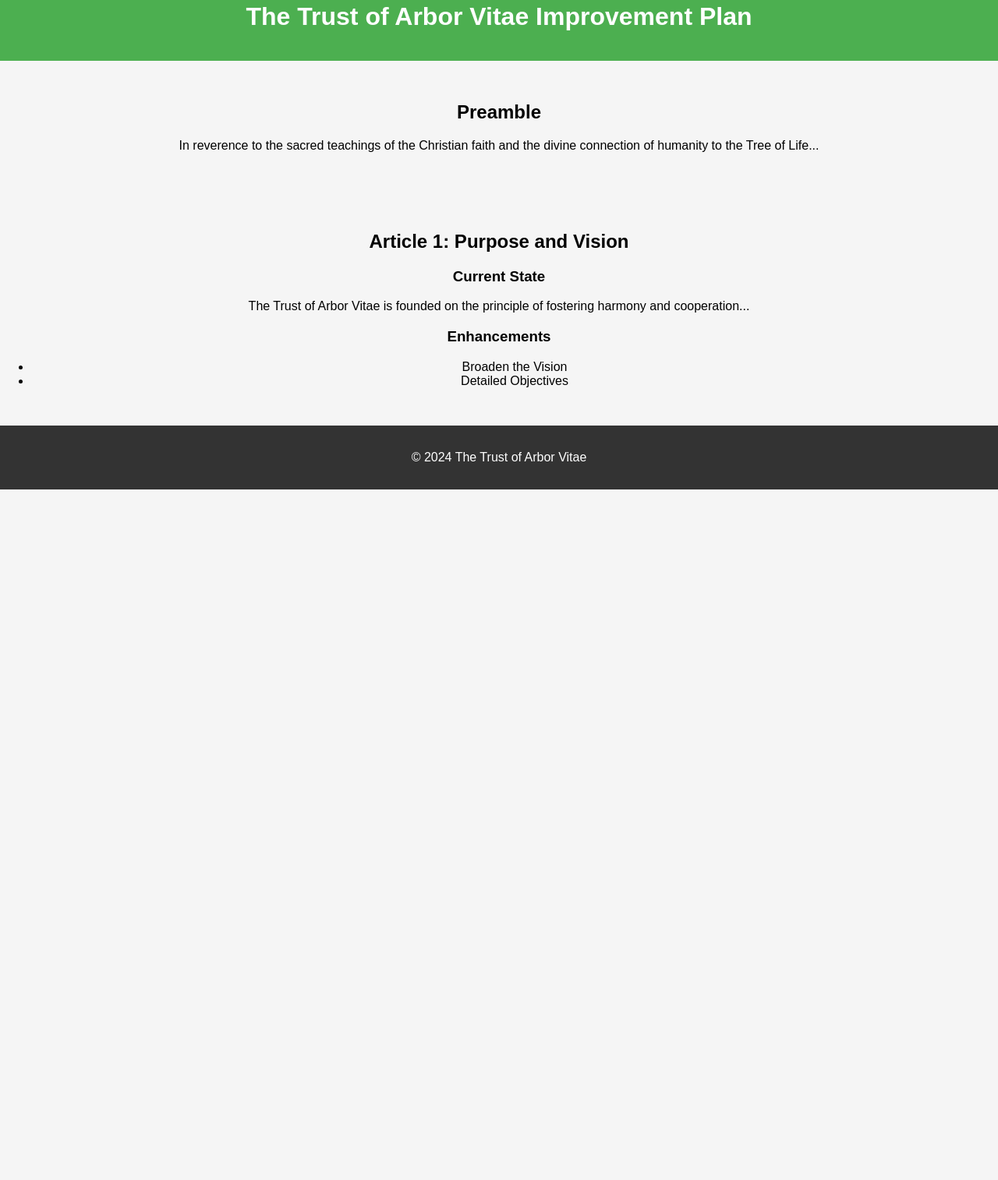
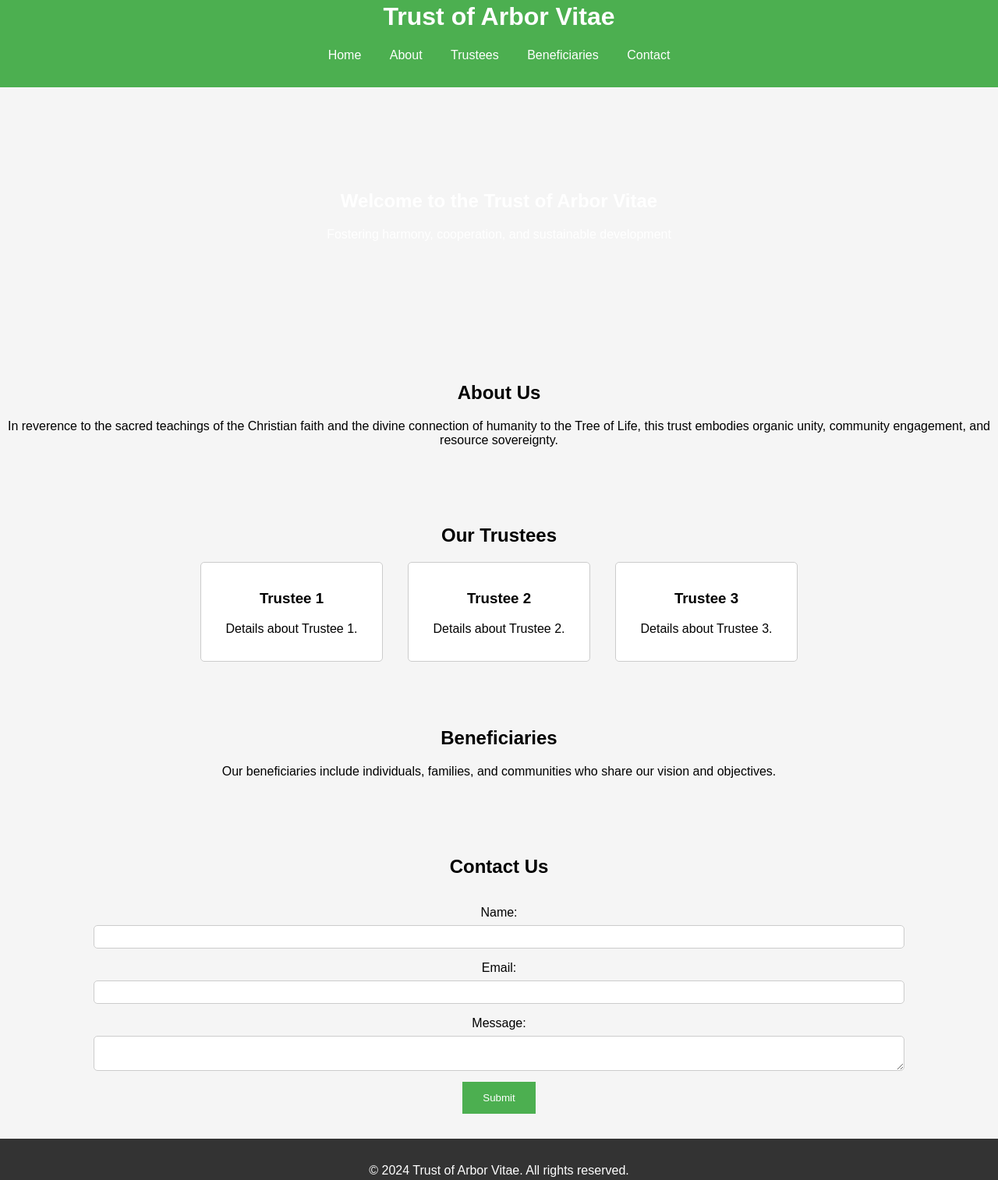
Before and after one commit to ArborVitaeProject/Trust, a plain HTML site: page index.html in a window 1280 px wide. Shown: the part 34-1548 px from the top of the page at 78% size. Before the commit the page ends 800 px from the top, so only its background shows below. Drawn offline with Linux system fonts and the light colour scheme.

Commit message:
Update index.html

```diff
--- a/index.html
+++ b/index.html
@@ -3,37 +3,78 @@
 <head>
     <meta charset="UTF-8">
     <meta name="viewport" content="width=device-width, initial-scale=1.0">
-    <title>The Trust of Arbor Vitae Improvement Plan</title>
+    <title>Trust of Arbor Vitae</title>
     <link rel="stylesheet" href="styles.css">
 </head>
 <body>
     <header>
-        <h1>The Trust of Arbor Vitae Improvement Plan</h1>
+        <h1>Trust of Arbor Vitae</h1>
+        <nav>
+            <ul>
+                <li><a href="#home">Home</a></li>
+                <li><a href="#about">About</a></li>
+                <li><a href="#trustees">Trustees</a></li>
+                <li><a href="#beneficiaries">Beneficiaries</a></li>
+                <li><a href="#contact">Contact</a></li>
+            </ul>
+        </nav>
     </header>
-    <main>
-        <section id="preamble">
-            <h2>Preamble</h2>
-            <p>In reverence to the sacred teachings of the Christian faith and the divine connection of humanity to the Tree of Life...</p>
-        </section>
-        <section id="purpose-vision">
-            <h2>Article 1: Purpose and Vision</h2>
-            <div class="current-state">
-                <h3>Current State</h3>
-                <p>The Trust of Arbor Vitae is founded on the principle of fostering harmony and cooperation...</p>
+
+    <section id="home">
+        <div class="hero">
+            <h2>Welcome to the Trust of Arbor Vitae</h2>
+            <p>Fostering harmony, cooperation, and sustainable development</p>
+        </div>
+    </section>
+
+    <section id="about">
+        <h2>About Us</h2>
+        <p>In reverence to the sacred teachings of the Christian faith and the divine connection of humanity to the Tree of Life, this trust embodies organic unity, community engagement, and resource sovereignty.</p>
+    </section>
+
+    <section id="trustees">
+        <h2>Our Trustees</h2>
+        <div class="trustees">
+            <div class="trustee-card">
+                <h3>Trustee 1</h3>
+                <p>Details about Trustee 1.</p>
             </div>
-            <div class="enhancements">
-                <h3>Enhancements</h3>
-                <ul>
-                    <li>Broaden the Vision</li>
-                    <li>Detailed Objectives</li>
-                </ul>
+            <div class="trustee-card">
+                <h3>Trustee 2</h3>
+                <p>Details about Trustee 2.</p>
             </div>
-        </section>
-        <!-- Repeat sections for other articles -->
-    </main>
+            <div class="trustee-card">
+                <h3>Trustee 3</h3>
+                <p>Details about Trustee 3.</p>
+            </div>
+        </div>
+    </section>
+
+    <section id="beneficiaries">
+        <h2>Beneficiaries</h2>
+        <p>Our beneficiaries include individuals, families, and communities who share our vision and objectives.</p>
+    </section>
+
+    <section id="contact">
+        <h2>Contact Us</h2>
+        <form id="contact-form">
+            <label for="name">Name:</label>
+            <input type="text" id="name" name="name" required>
+
+            <label for="email">Email:</label>
+            <input type="email" id="email" name="email" required>
+
+            <label for="message">Message:</label>
+            <textarea id="message" name="message" required></textarea>
+
+            <button type="submit">Submit</button>
+        </form>
+    </section>
+
     <footer>
-        <p>&copy; 2024 The Trust of Arbor Vitae</p>
+        <p>&copy; 2024 Trust of Arbor Vitae. All rights reserved.</p>
     </footer>
-    <script src="script.js"></script>
+
+    <script src="scripts.js"></script>
 </body>
 </html>
```
